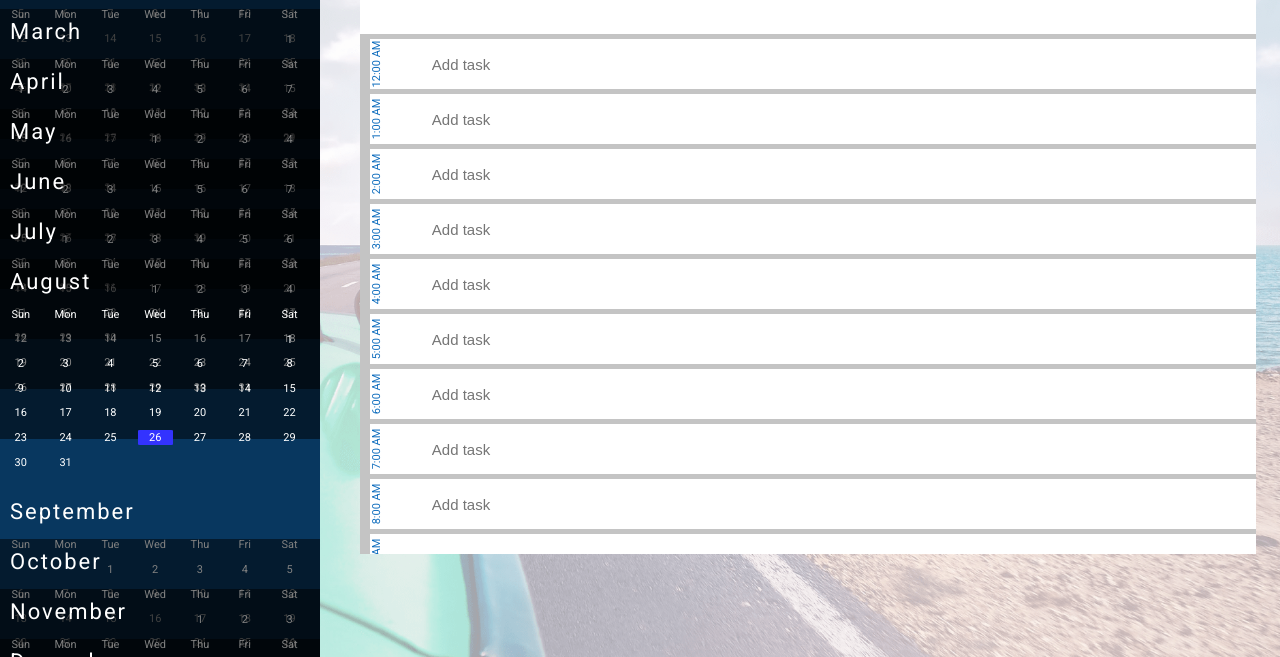
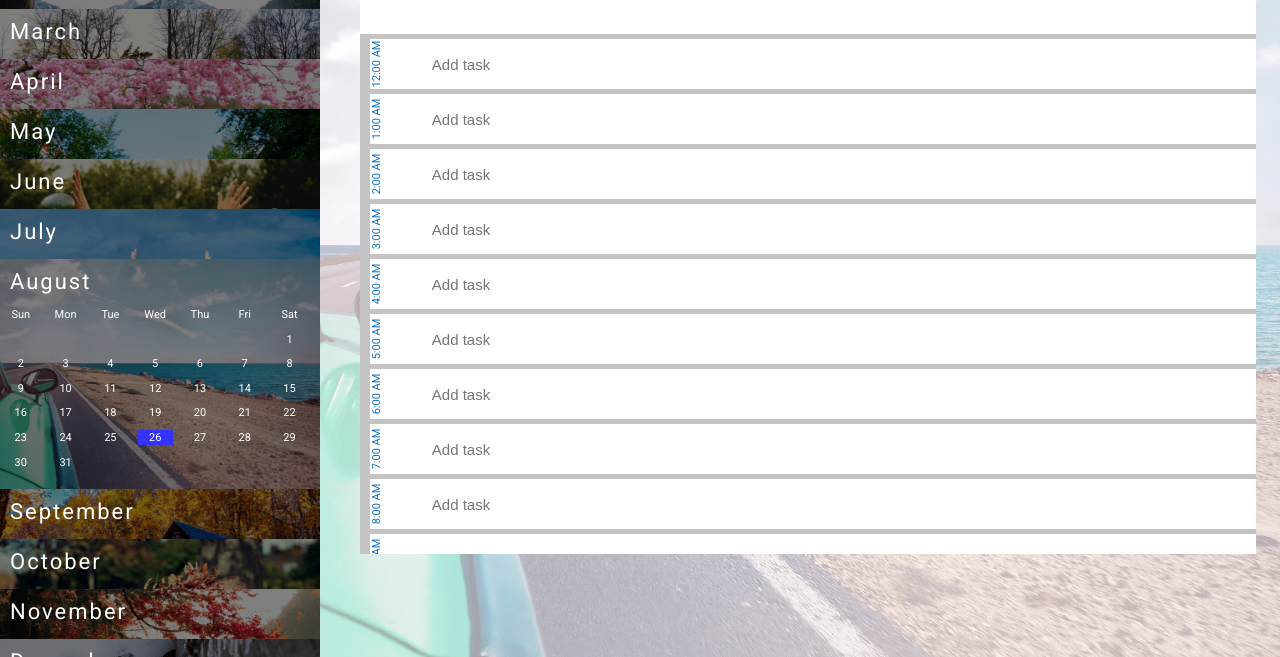
Before and after one commit to VolodymyrBaisa/HW-Work-Scheduler, a plain HTML site: page index.html in a window 1280 px wide. Shown: the part 143-800 px from the top of the page. Drawn offline with nearby package versions, Linux system fonts and the light colour scheme.

Commit message:
resource path correction

```diff
--- a/css/_sidebar.scss
+++ b/css/_sidebar.scss
@@ -86,7 +86,7 @@
     .cal.cal-november,
     .cal.cal-december {
         background: linear-gradient(rgba(0, 0, 0, 0.5), rgba(0, 0, 0, 0.5)),
-            url(img/min/january.png) no-repeat center;
+            url(../img/min/january.png) no-repeat center;
         background-size: cover;
         transition: top 0.5s ease;
         header {
@@ -105,7 +105,7 @@
     }
     .cal.cal-february {
         background: linear-gradient(rgba(0, 0, 0, 0.5), rgba(0, 0, 0, 0.5)),
-            url(img/min/february.png) no-repeat center;
+            url(../img/min/february.png) no-repeat center;
         background-size: cover;
         position: absolute;
         z-index: 1;
@@ -113,7 +113,7 @@
     }
     .cal.cal-march {
         background: linear-gradient(rgba(0, 0, 0, 0.5), rgba(0, 0, 0, 0.5)),
-            url(img/min/march.png) no-repeat center;
+            url(../img/min/march.png) no-repeat center;
         background-size: cover;
         position: absolute;
         z-index: 2;
@@ -121,7 +121,7 @@
     }
     .cal.cal-april {
         background: linear-gradient(rgba(0, 0, 0, 0.5), rgba(0, 0, 0, 0.5)),
-            url(img/min/april.png) no-repeat center;
+            url(../img/min/april.png) no-repeat center;
         background-size: cover;
         position: absolute;
         z-index: 3;
@@ -129,7 +129,7 @@
     }
     .cal.cal-may {
         background: linear-gradient(rgba(0, 0, 0, 0.5), rgba(0, 0, 0, 0.5)),
-            url(img/min/may.png) no-repeat center;
+            url(../img/min/may.png) no-repeat center;
         background-size: cover;
         position: absolute;
         z-index: 4;
@@ -137,7 +137,7 @@
     }
     .cal.cal-june {
         background: linear-gradient(rgba(0, 0, 0, 0.5), rgba(0, 0, 0, 0.5)),
-            url(img/min/june.png) no-repeat center;
+            url(../img/min/june.png) no-repeat center;
         background-size: cover;
         position: absolute;
         z-index: 5;
@@ -145,7 +145,7 @@
     }
     .cal.cal-july {
         background: linear-gradient(rgba(0, 0, 0, 0.5), rgba(0, 0, 0, 0.5)),
-            url(img/min/july.png) no-repeat center;
+            url(../img/min/july.png) no-repeat center;
         background-size: cover;
         position: absolute;
         z-index: 6;
@@ -153,7 +153,7 @@
     }
     .cal.cal-august {
         background: linear-gradient(rgba(0, 0, 0, 0.5), rgba(0, 0, 0, 0.5)),
-            url(img/min/august.png) no-repeat center;
+            url(../img/min/august.png) no-repeat center;
         background-size: cover;
         position: absolute;
         z-index: 7;
@@ -161,7 +161,7 @@
     }
     .cal.cal-september {
         background: linear-gradient(rgba(0, 0, 0, 0.5), rgba(0, 0, 0, 0.5)),
-            url(img/min/september.png) no-repeat center;
+            url(../img/min/september.png) no-repeat center;
         background-size: cover;
         position: absolute;
         z-index: 8;
@@ -169,7 +169,7 @@
     }
     .cal.cal-october {
         background: linear-gradient(rgba(0, 0, 0, 0.5), rgba(0, 0, 0, 0.5)),
-            url(img/min/october.png) no-repeat center;
+            url(../img/min/october.png) no-repeat center;
         background-size: cover;
         position: absolute;
         z-index: 9;
@@ -177,7 +177,7 @@
     }
     .cal.cal-november {
         background: linear-gradient(rgba(0, 0, 0, 0.5), rgba(0, 0, 0, 0.5)),
-            url(img/min/november.png) no-repeat center;
+            url(../img/min/november.png) no-repeat center;
         background-size: cover;
         position: absolute;
         z-index: 10;
@@ -185,7 +185,7 @@
     }
     .cal.cal-december {
         background: linear-gradient(rgba(0, 0, 0, 0.5), rgba(0, 0, 0, 0.5)),
-            url(img/min/december.png) no-repeat center;
+            url(../img/min/december.png) no-repeat center;
         background-size: cover;
         position: absolute;
         z-index: 11;
```
Also changed, not shown: css/styles.css, 1 other file.
